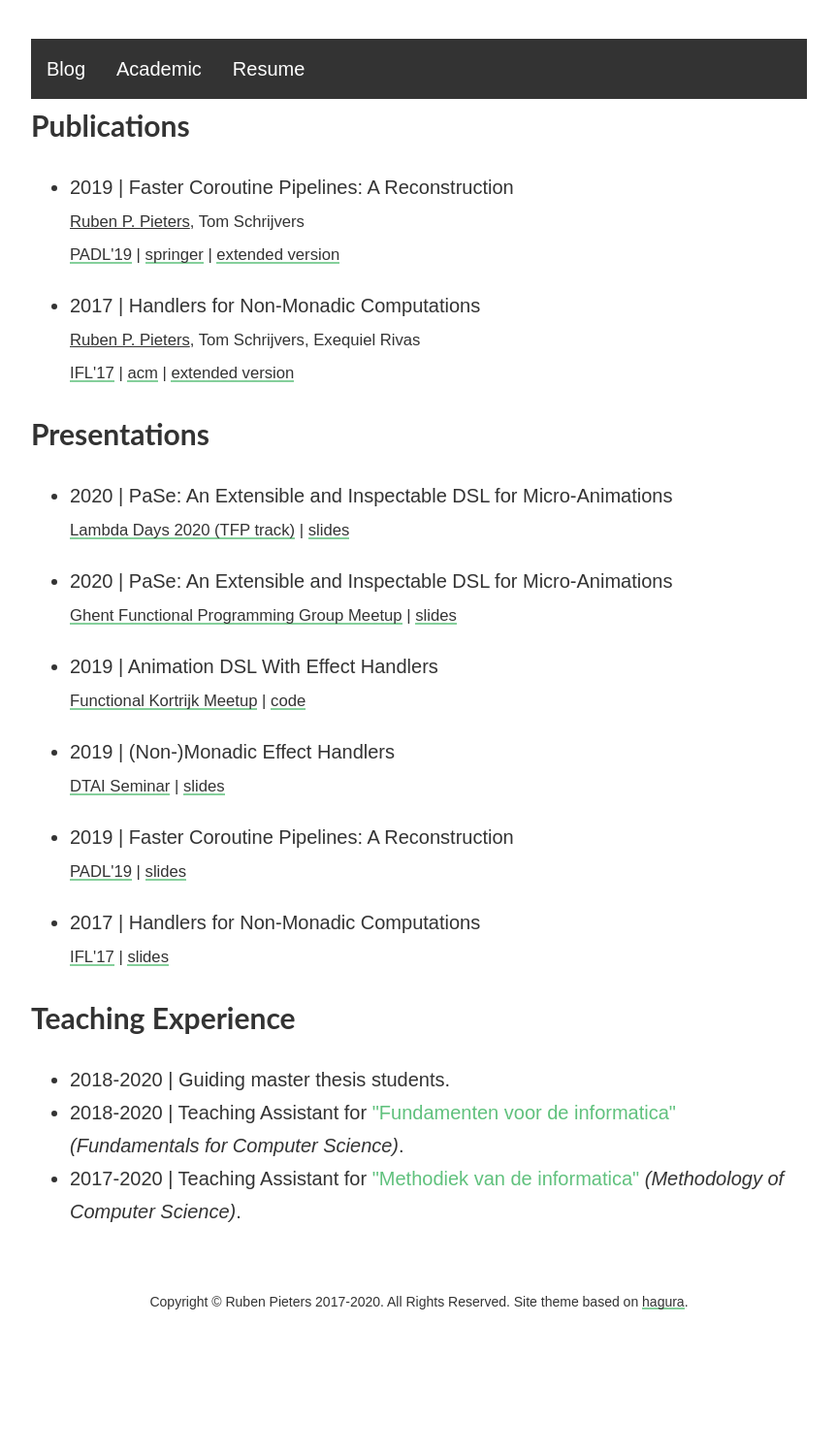
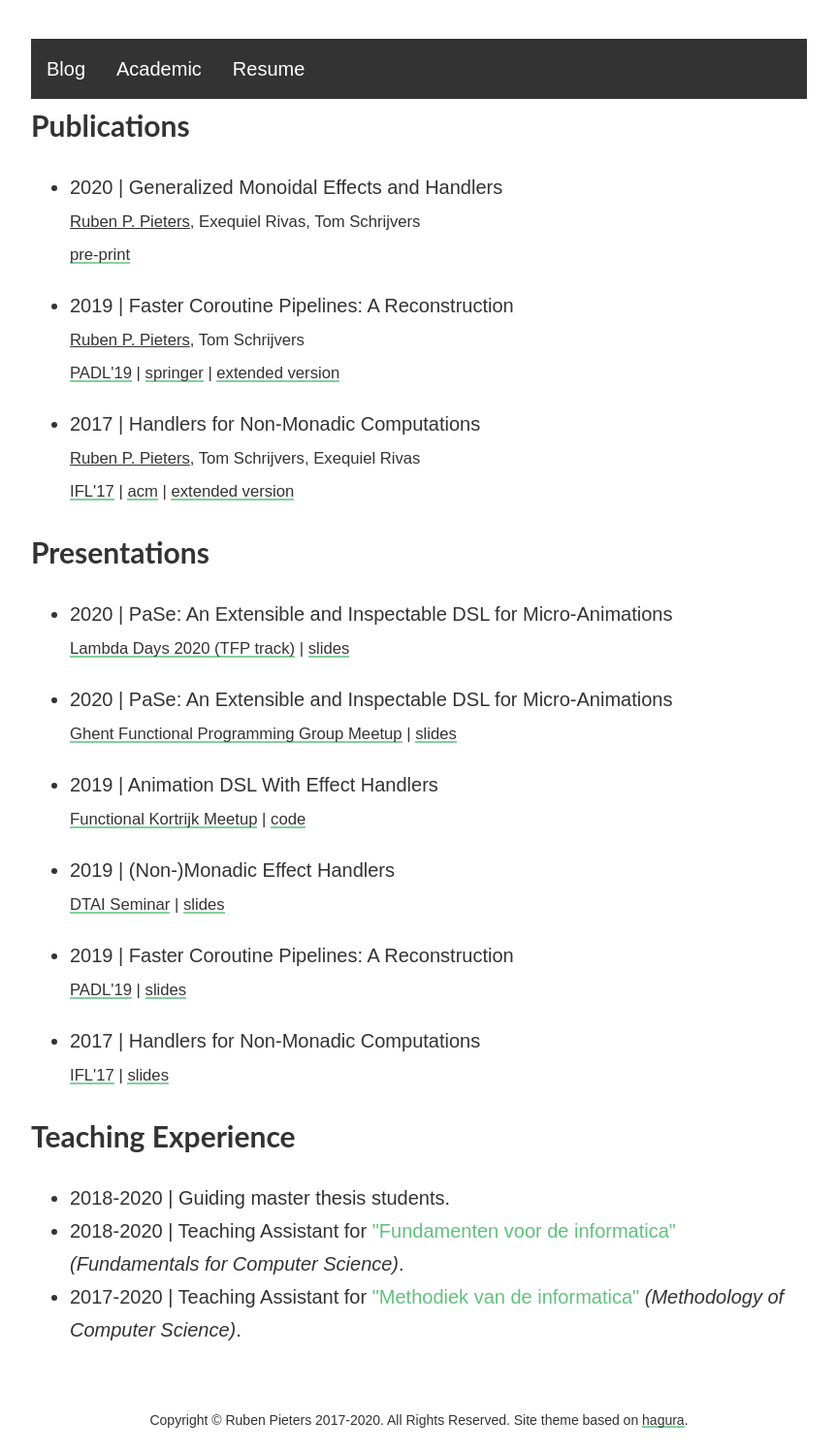
Before and after one commit to rubenpieters/rubenpieters.github.io, a Jekyll site: the page built from academic.html, in a window 1280 px wide. Shown: the whole page at 97% size, without its empty margins (208-1071 px from the left). Built offline with Jekyll 4.4.1, drawn with Linux system fonts in a browser that asks for light colours; before the commit the page ends 1376 px from its top, so only the background shows below that.

Commit message:
add jfp paper

```diff
--- a/academic.html
+++ b/academic.html
@@ -3,6 +3,11 @@ layout: default
 ---
 <h2>Publications</h2>
 <ul>
+  <li>
+    <p>2020 | Generalized Monoidal Effects and Handlers</p>
+    <p style="margin-top: -20px"><small><u>Ruben P. Pieters</u>, Exequiel Rivas, Tom Schrijvers</small></p>
+	  <p style="margin-top: -20px"><small><a href="{{ '/assets/papers/JFP20-handlers' | relative_url }}">pre-print</a></small></p>
+  </li>
   <li>
     <p>2019 | Faster Coroutine Pipelines: A Reconstruction</p>
     <p style="margin-top: -20px"><small><u>Ruben P. Pieters</u>, Tom Schrijvers</small></p>
```
Also changed, not shown: 1 other file.
